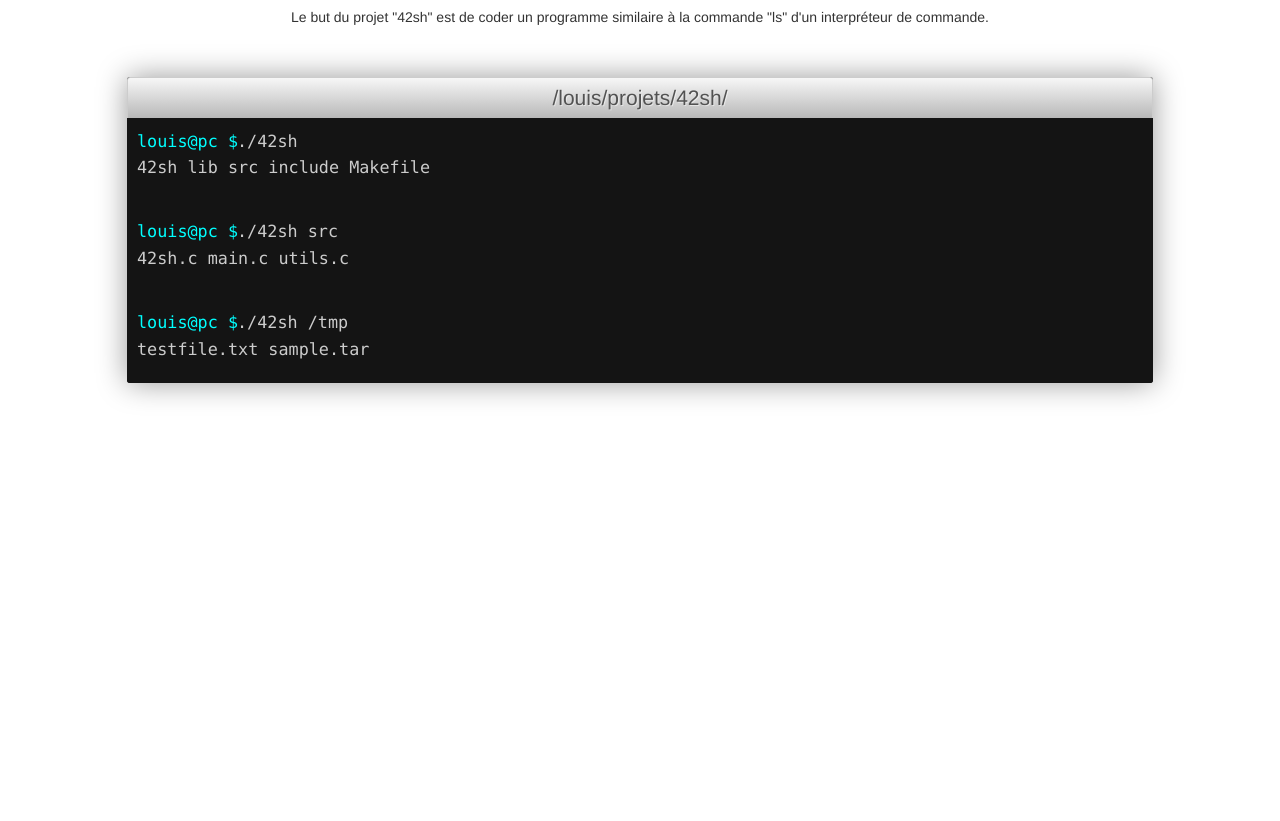
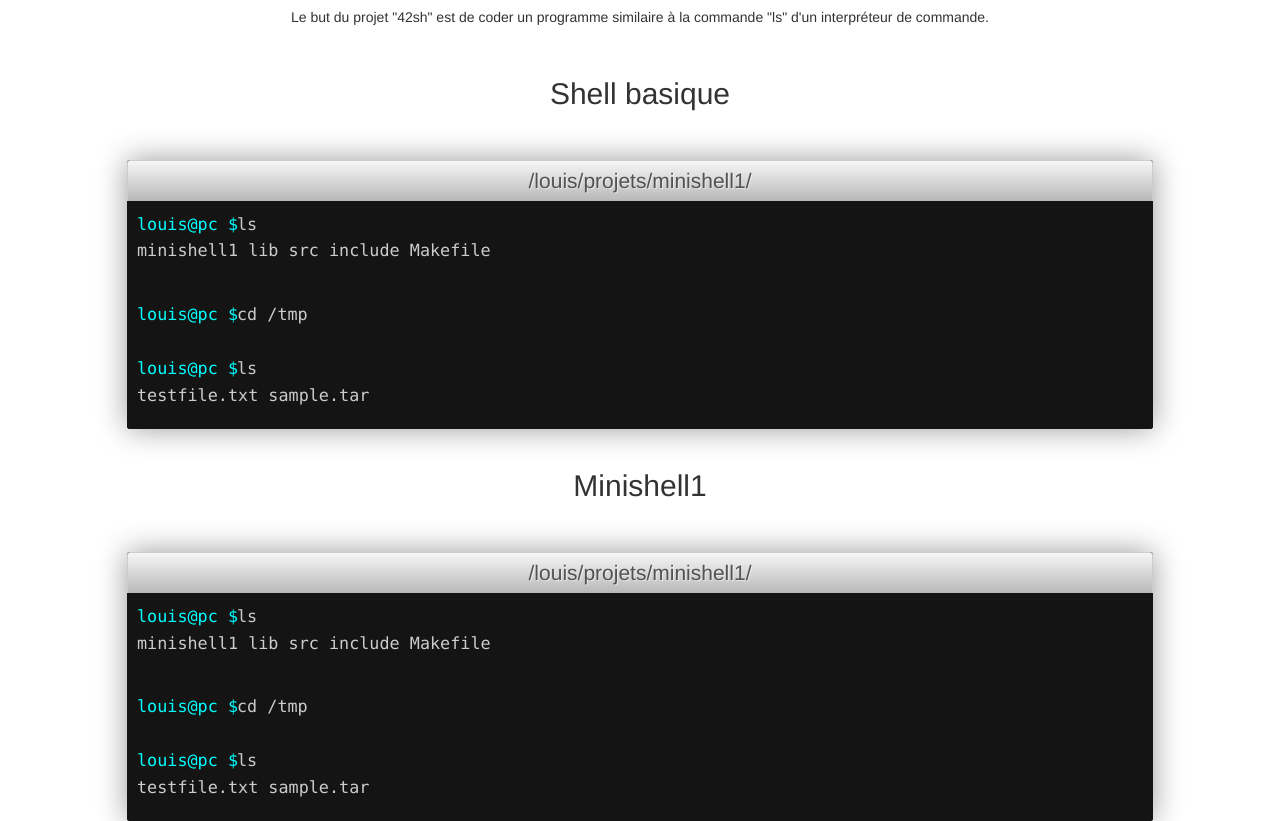
Before and after one commit to LouisGaspard/portfolio-project, a website: page html/projects/42sh.html in a window 1280 px wide. Shown: the part 123-944 px from the top of the page. Before the commit the page ends 800 px from the top, so only its background shows below. Drawn offline with nearby package versions, Linux system fonts and the light colour scheme.

Commit message:
update shell

```diff
--- a/html/projects/42sh.html
+++ b/html/projects/42sh.html
@@ -23,16 +23,27 @@
                 <i class="fa fa-md fa-github" aria-hidden="true"></i>
             </a></h3>
             <p style="text-align: center">Le but du projet "42sh" est de coder un programme similaire à la commande "ls" d'un interpréteur de commande.</p>
+            <br/><h2 style="text-align: center">Shell basique</h2>
             <div class="shell-wrap">
-                <p class="shell-top-bar">/louis/projets/42sh/</p>
+                <p class="shell-top-bar">/louis/projets/minishell1/</p>
                 <ul class="shell-body">
-                    <li>./42sh</li>
-                    <p>42sh lib src include Makefile</p>
+                    <li>ls</li>
+                    <p>minishell1 lib src include Makefile</p>
                     <br/>
-                    <li>./42sh src</li>
-                    <p>42sh.c main.c utils.c</p>
+                    <li>cd /tmp</li><br/>
+                    <li>ls</li>
+                    <p>testfile.txt sample.tar</p>
+                </ul>
+            </div>
+            <br/><h2 style="text-align: center">Minishell1</h2>
+            <div class="shell-wrap">
+                <p class="shell-top-bar">/louis/projets/minishell1/</p>
+                <ul class="shell-body">
+                    <li>ls</li>
+                    <p>minishell1 lib src include Makefile</p>
                     <br/>
-                    <li>./42sh /tmp</li>
+                    <li>cd /tmp</li><br/>
+                    <li>ls</li>
                     <p>testfile.txt sample.tar</p>
                 </ul>
             </div>
```
Also changed, not shown: html/projects/minishell1.html (+16 -5 lines), html/projects/minishell2.html (+17 -6 lines), html/header.html (line endings or trailing spaces).
